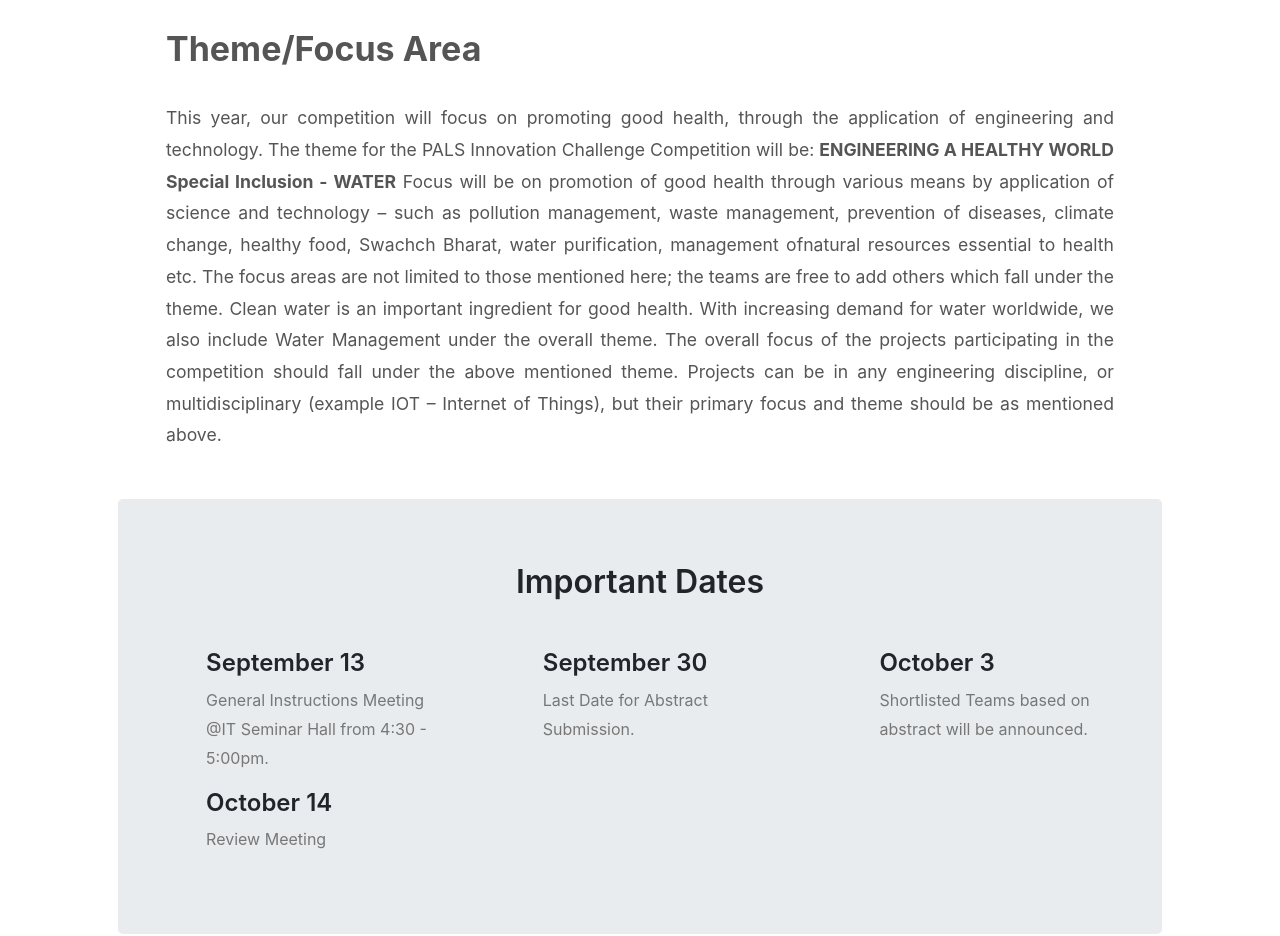
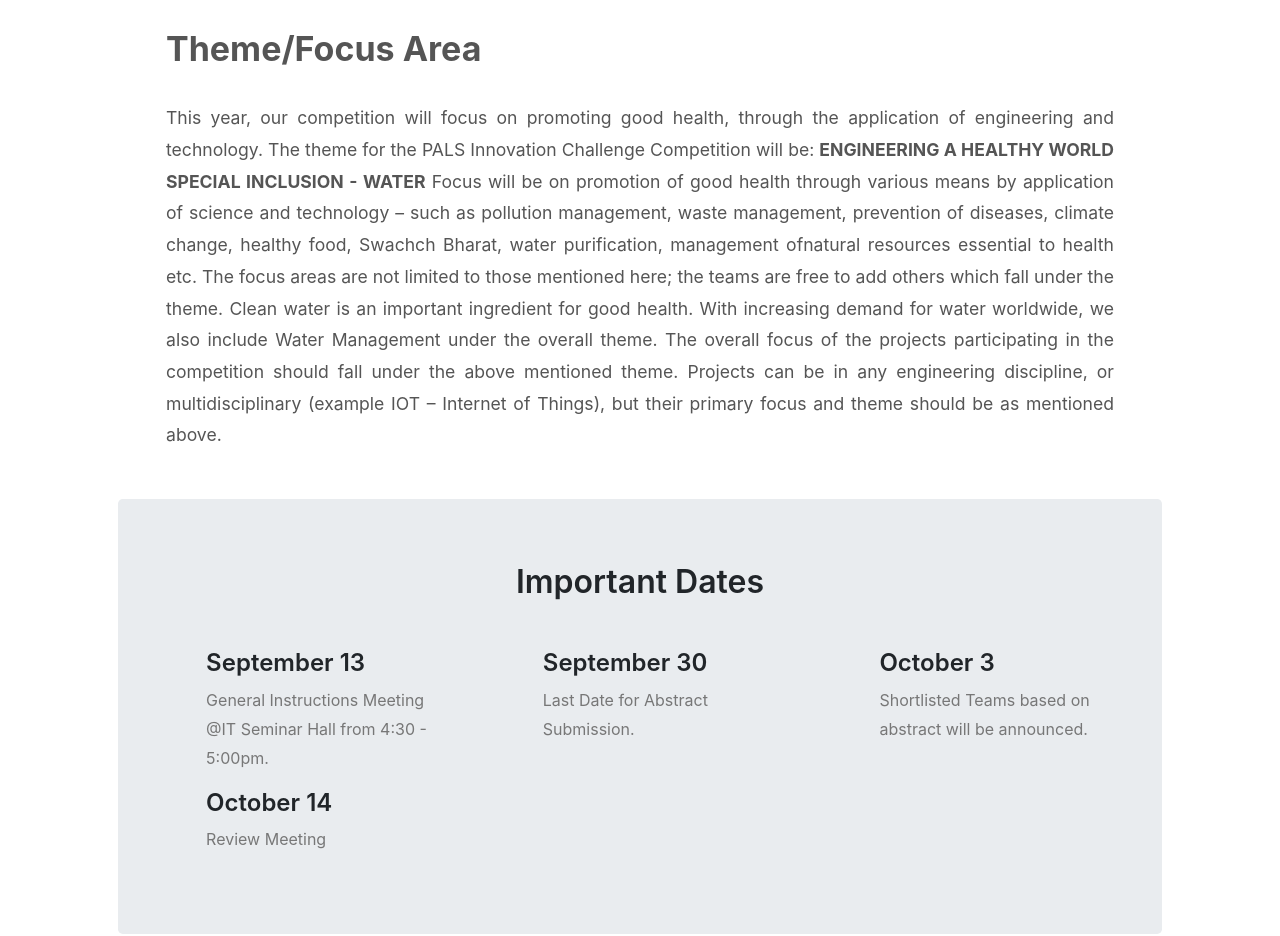
Before and after one commit to innowah/innowah2k19, a plain HTML site: page index.html in a window 1280 px wide. Shown: the part 1340-2276 px from the top of the page. Drawn offline with Linux system fonts and the light colour scheme.

Commit message:
innowah2k19

```diff
--- a/index.html
+++ b/index.html
@@ -151,7 +151,7 @@ This year, our competition will focus on promoting good health, through the appl
 engineering and technology.
 The theme for the PALS Innovation Challenge Competition will be:
 <b>ENGINEERING A HEALTHY WORLD
-Special Inclusion - WATER</b>
+SPECIAL INCLUSION - WATER</b>
 Focus will be on promotion of good health through various means by application of science
 and technology – such as pollution management, waste management, prevention of
 diseases, climate change, healthy food, Swachch Bharat, water purification, management ofnatural resources essential to health etc. The focus areas are not limited to those
```
